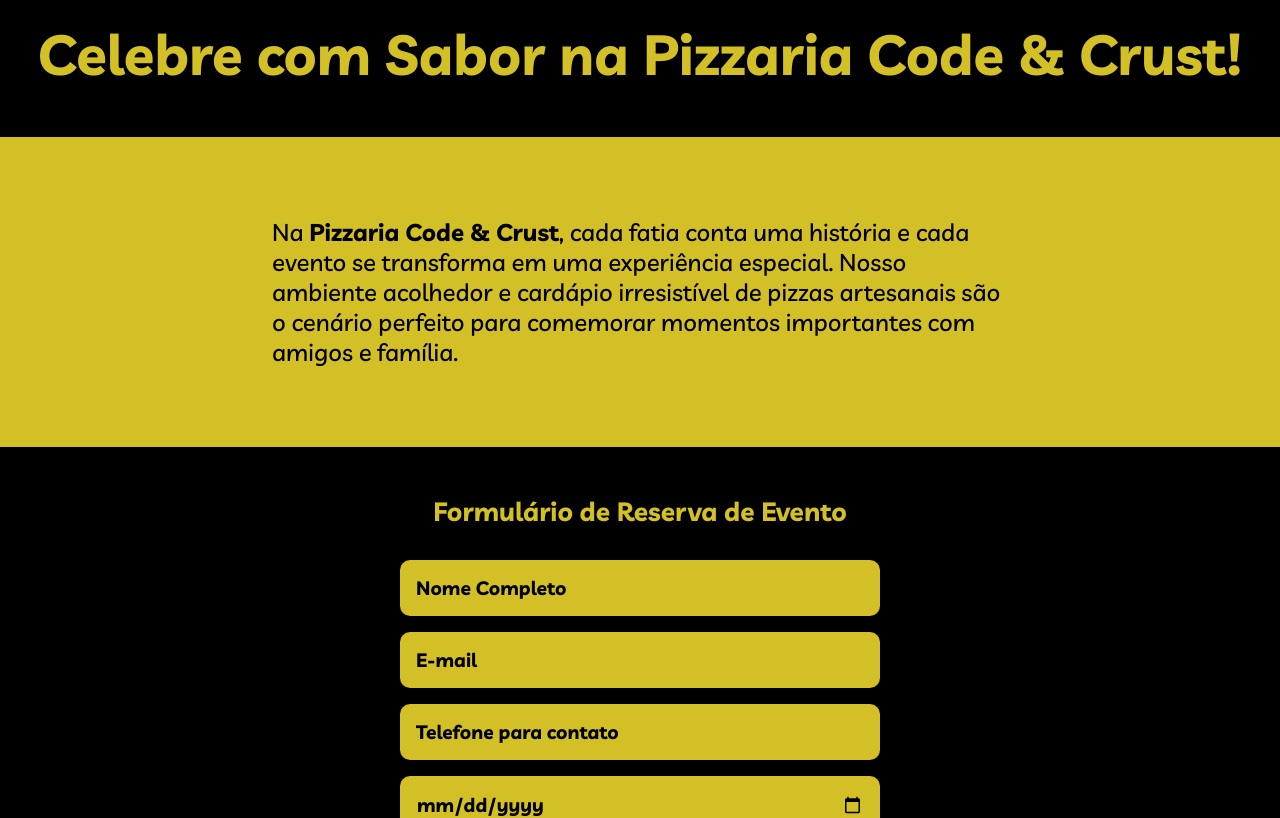
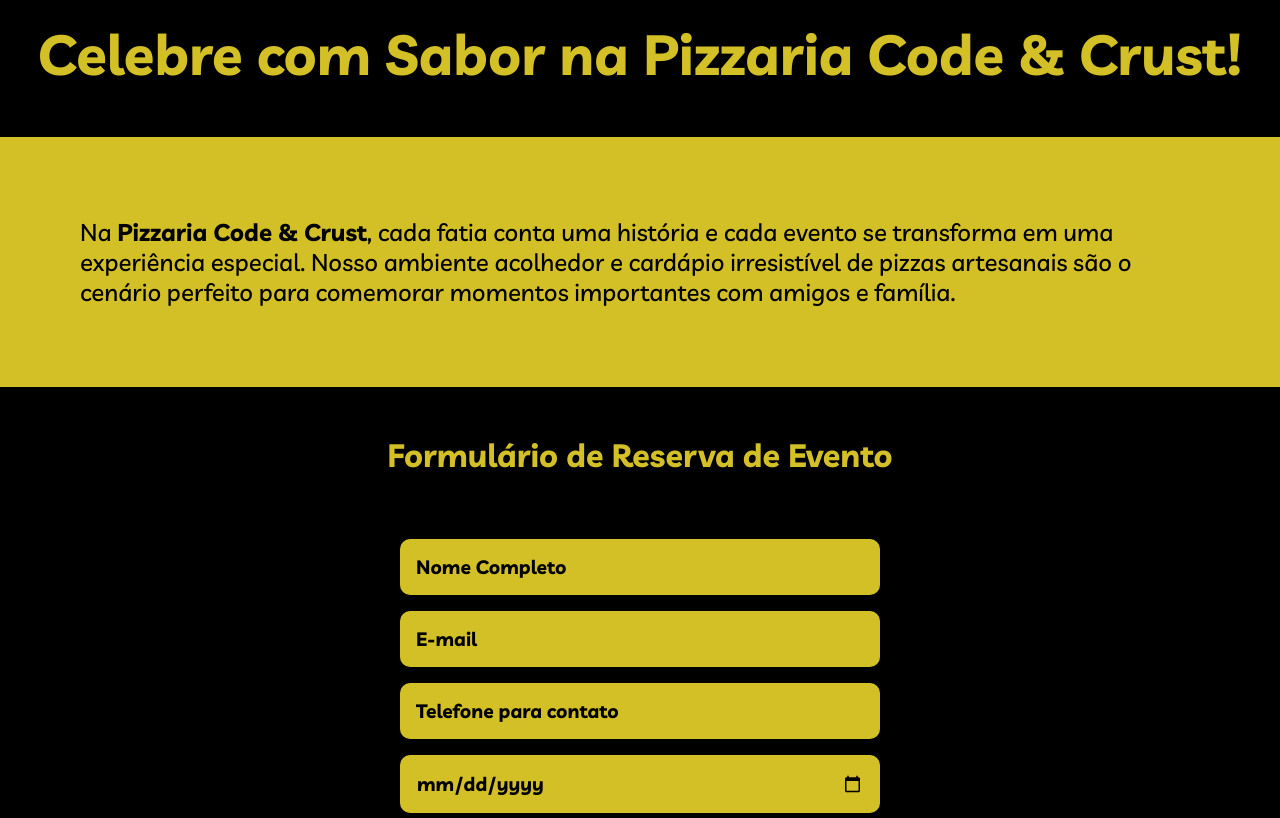
Before and after one commit to fmascena-dev/Pizzaria_Code_Crust, a React (Vite) app: page /seu_evento in a window 1280 px wide. Shown: the part 280-1098 px from the top of the page. Built offline with nearby package versions, Linux system fonts and the light colour scheme.

Commit message:
feat: Seu Evento finalizado

```diff
--- a/src/styles/_para-empresas.scss
+++ b/src/styles/_para-empresas.scss
@@ -78,7 +78,7 @@
   }
 
   .preenchimento span {
-    color: #FF0000;
+    color: #ff0000;
     font-size: 1.1rem;
   }
 
@@ -98,7 +98,7 @@
   margin-bottom: 2rem;
 
   label span {
-    color: #FF0000;
+    color: #ff0000;
     font-size: 1.1rem;
   }
 }
@@ -145,7 +145,7 @@ form input {
 }
 
 .btn-submit {
-  background-color: #d3bf26;
+  background-color: var(--bg-color-two);
   border: 1px solid transparent;
   width: 30%;
   border-radius: 10px;
--- a/src/styles/_seu-evento.scss
+++ b/src/styles/_seu-evento.scss
@@ -30,21 +30,20 @@
 }
 
 .bem-vindo {
-  background-color: #d3bf26;
-  color: #000;
-  padding: 5rem 8rem;
-}
+  background-color: var(--bg-color-two);
+  color: var(--text-color-three);
+  padding: 5rem;
 
-.bem-vindo p {
+  p {
     font-weight: 500;
     font-size: 1.5rem;
-  padding: 0 9rem;
+  }
 }
 
 .eventos {
   font-size: 1.4rem;
   padding: 5rem 10rem;
-  color: #d3bf26;
+  color: var(--text-color-four);
 }
 
 .div-eventos {
@@ -68,7 +67,7 @@ span {
 .form-container {
   background-color: var(--bg-color-one);
   padding: 3rem 10rem;
-  color: #000;
+  color: var(--text-color-three);
 }
 
 .div-form {
@@ -80,11 +79,13 @@ span {
 
   h3 {
     color: var(--text-color-four);
+    font-size: 2rem;
+    margin-bottom: 2rem;
   }
 }
 
 .div-form p {
-  color: #000;
+  color: var(--text-color-three);
   padding: 0 8rem;
   font-weight: 500;
 }
@@ -155,7 +156,7 @@ span {
 
   p {
     width: 50%;
-  font-size: 1.2rem;
+    font-size: 1.5rem;
     text-align: center;
     color: var(--text-color-four);
     font-weight: bold;
```
Lines whose indentation alone changed are shown as unchanged.
